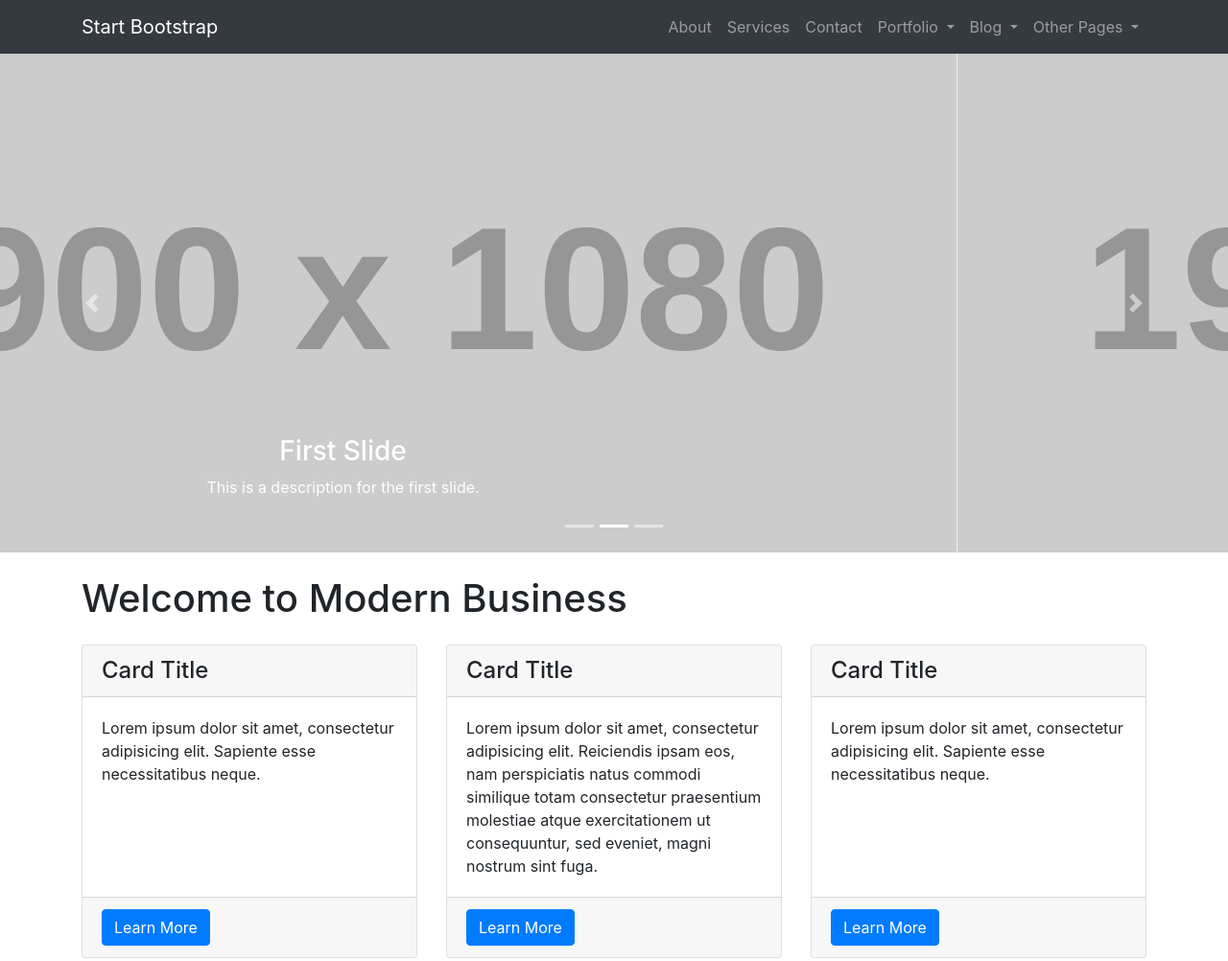
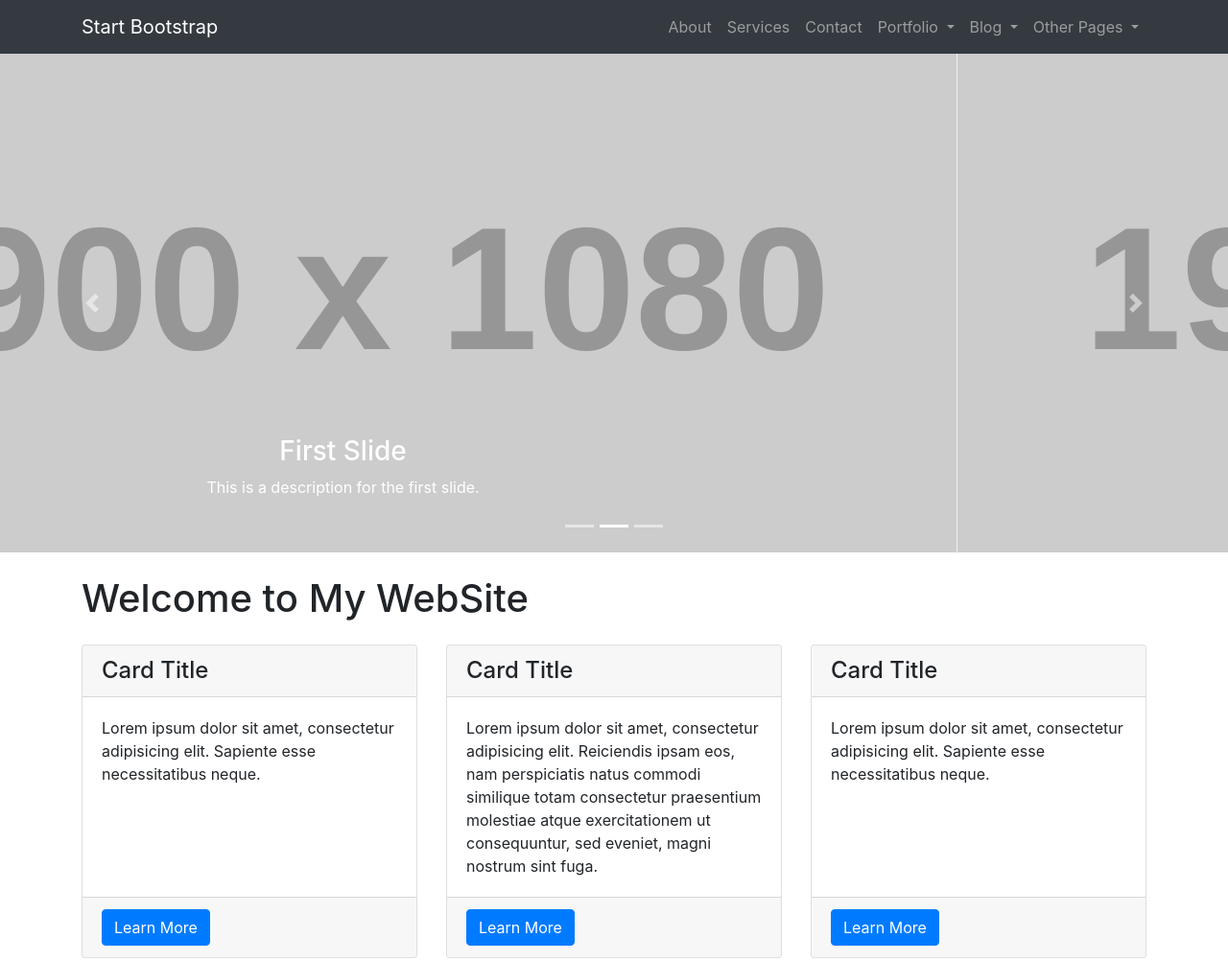
Before and after one commit to Bobby722/git_test, a website: page index.html in a window 1280 px wide. Shown: the top 1002 px of the page at 96% size. Drawn offline with Linux system fonts and the light colour scheme; placeholder pictures from the web are drawn by us.

Commit message:
修改首頁

```diff
--- a/index.html
+++ b/index.html
@@ -121,7 +121,7 @@
     <!-- Page Content -->
     <div class="container">
 
-      <h1 class="my-4">Welcome to Modern Business</h1>
+      <h1 class="my-4">Welcome to My WebSite</h1>
 
       <!-- Marketing Icons Section -->
       <div class="row">
```
